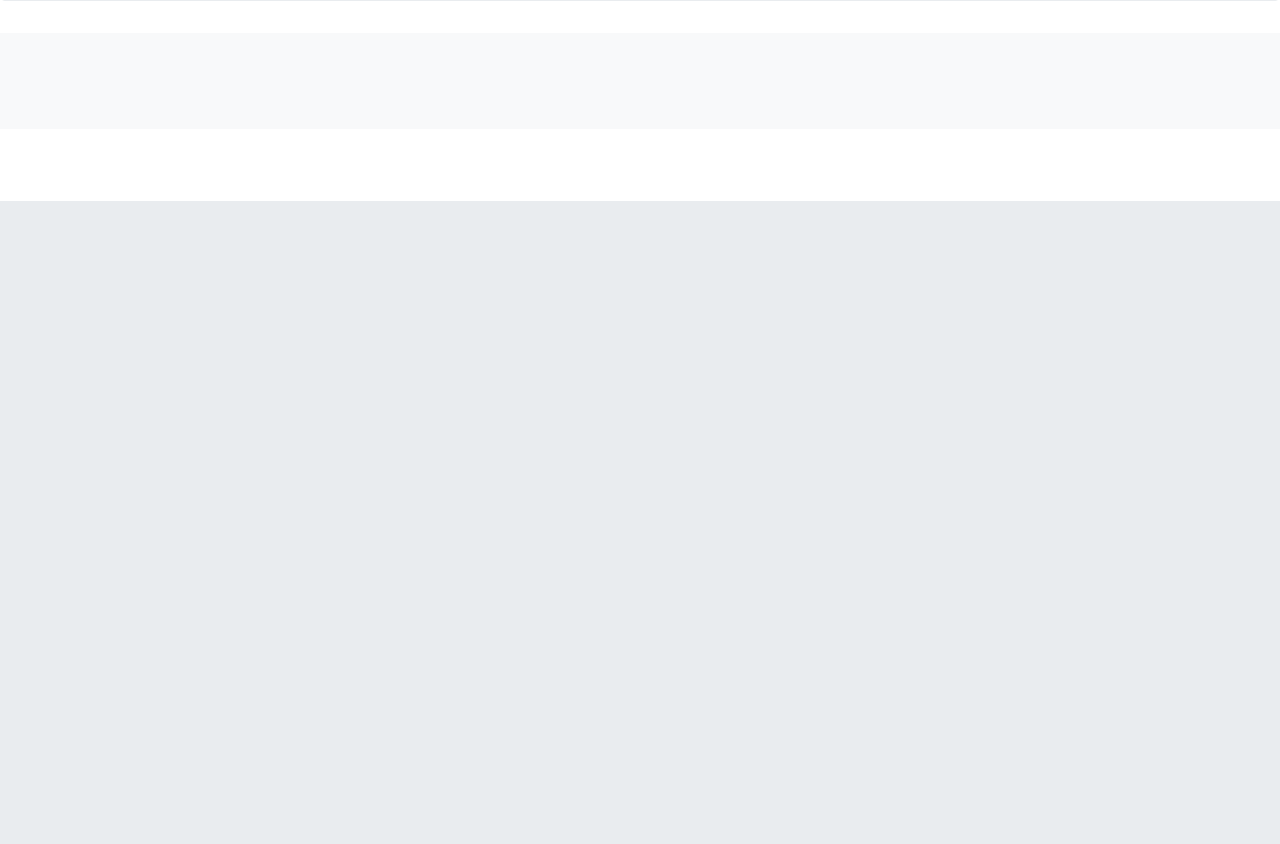
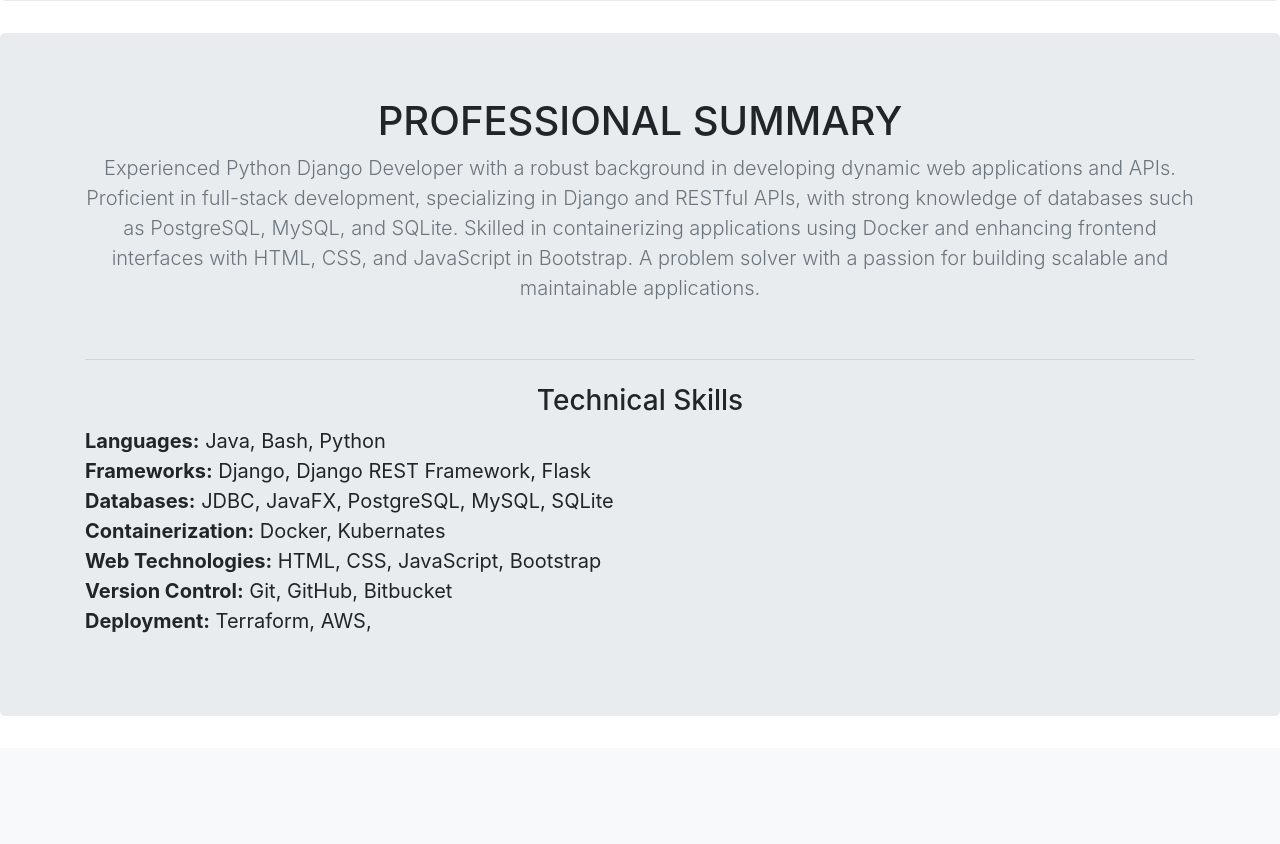
Before and after one commit to Andyfordjour/Django_resume, a Django app: page / in a window 1280 px wide. Shown: the part 599-1443 px from the top of the page. Before the commit the page ends 800 px from the top, so only its background shows below. Run offline with Django 5.2, Linux system fonts and the light colour scheme; data that the repository does not hold is empty; some libraries are stand-ins or nearby versions.

Commit message:
updated the webite with useful features

```diff
--- a/Django_resume/resume/templates/home.html
+++ b/Django_resume/resume/templates/home.html
@@ -25,9 +25,41 @@
           <p>
             <a href="mailto:babavoocole@gmail.com" class="btn btn-primary my-2">Email Me</a>
           </p>
-          <img src="{% static 'cole.png' %}" height="300" />
+          <img src="{% static 'andy.jpg' %}" height="300" />
         </div>
       </section>
+
+      <section class="jumbotron text-center">
+        <div class="container">
+            <h1 class="jumbotron-heading">PROFESSIONAL SUMMARY</h1>
+            <p class="lead text-muted">
+                Experienced Python Django Developer with a robust background in developing dynamic web applications and APIs.
+                Proficient in full-stack development, specializing in Django and RESTful APIs, with strong knowledge of databases such as PostgreSQL, MySQL, and SQLite.
+                Skilled in containerizing applications using Docker and enhancing frontend interfaces with HTML, CSS, and JavaScript in Bootstrap.
+                A problem solver with a passion for building scalable and maintainable applications.
+            </p>
+            <br/>
+            <hr>
+            <h3 class="mt-4">Technical Skills</h3>
+            <ul class="list-inline text-left" style="font-size: 1.25rem;">
+                <li class="list-inline-item"><strong>Languages:</strong> Java, Bash, Python</li>
+                <br/>
+                <li class="list-inline-item"><strong>Frameworks:</strong> Django, Django REST Framework, Flask</li>
+                <br/>
+                <li class="list-inline-item"><strong>Databases:</strong> JDBC, JavaFX, PostgreSQL, MySQL, SQLite</li>
+                <br/>
+                <li class="list-inline-item"><strong>Containerization:</strong> Docker, Kubernates</li>
+                <br/>
+                <li class="list-inline-item"><strong>Web Technologies:</strong> HTML, CSS, JavaScript, Bootstrap</li>
+                <br/>
+                <li class="list-inline-item"><strong>Version Control:</strong> Git, GitHub, Bitbucket</li>
+                <br/>
+                <li class="list-inline-item"><strong>Deployment:</strong> Terraform, AWS,</li>
+            </ul>
+        </div>
+    </section>
+
+
 
       <div class="album py-5 bg-light">
         <div class="container">
```
Also changed, not shown: Django_resume/resume/templates/detail.html (+4 -4 lines), Django_resume/media/images/api_1.jpg (added), Django_resume/media/images/littlelemon_1.jpg (added), Django_resume/resume/static/andy.jpg (added).
